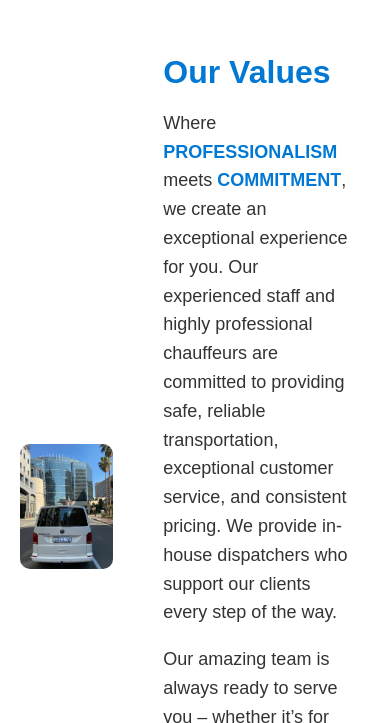
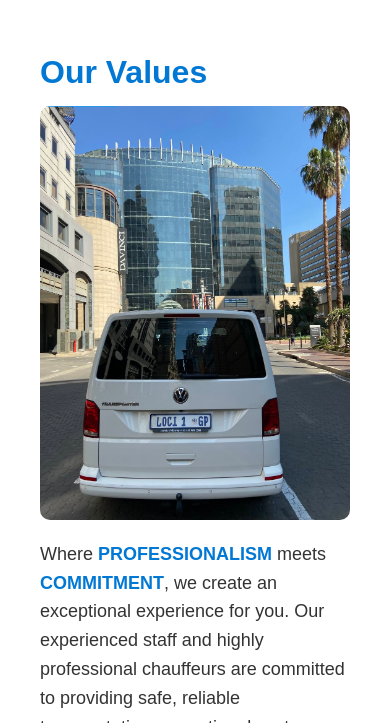
Before and after one commit to IkanyengAdams/my-website, a React (Create React App) app in the folder lociware-website/: page / in a window 390 px wide. Shown: the part 4761-5484 px from the top of the page. Built offline with nearby package versions, Linux system fonts and the light colour scheme.

Commit message:
fixed the values component

```diff
--- a/lociware-website/src/components/Values.jsx
+++ b/lociware-website/src/components/Values.jsx
@@ -8,14 +8,13 @@ export default function Values() {
   return (
     <section className="values" ref={ref}>
       <div className="values-card">
-        {/* Image */}
-        <div className="values-image-container">
-          <img src="/loci1.png" alt="Our Values" className="values-image" />
-        </div>
-
         {/* Text Content */}
         <div className="values-text">
           <h2>Our Values</h2>
+          {/* Image appears here on small screens */}
+          <div className="values-image-container mobile-only">
+            <img src="/loci1.png" alt="Our Values" className="values-image" />
+          </div>
           <p>
             Where <strong>PROFESSIONALISM</strong> meets <strong>COMMITMENT</strong>, we create an exceptional
             experience for you. Our experienced staff and highly professional chauffeurs are committed to
@@ -27,6 +26,11 @@ export default function Values() {
             occasion, and we’ll make the ride flawless, whether close to home or in a new city. We are always there,
             ensuring you receive the best service possible.
           </p>
+        </div>
+
+        {/* Image - Hidden on mobile, visible on desktop */}
+        <div className="values-image-container desktop-only">
+          <img src="/loci1.png" alt="Our Values" className="values-image" />
         </div>
       </div>
 
--- a/lociware-website/src/styles.css
+++ b/lociware-website/src/styles.css
@@ -939,7 +939,7 @@ p {
   color: #0078d4;
 }
 
-/* 🔹 Responsive Design (Mobile: max-width 768px) */
+/* Responsive Design */
 @media (max-width: 768px) {
   .values-card {
     flex-direction: column; /* Stack elements vertically */
@@ -947,32 +947,38 @@ p {
     padding: 20px;
   }
 
-  /* Ensure the title is on its own row */
-  .values-text h2 {
-    order: -2; /* Title stays at the top */
-    margin-bottom: 15px;
+  .values-text {
+    width: 100%;
+    text-align: center; /* Center text on smaller screens */
   }
 
-  /* Ensure the image moves directly below the title */
   .values-image-container {
-    order: -1; /* Image is second */
     width: 100%;
+    margin-bottom: 20px; /* Adds spacing */
+  }
+
+  /* Show image below title on mobile */
+  .desktop-only {
+    display: none;
+  }
+
+  .mobile-only {
     display: flex;
     justify-content: center;
-    margin-bottom: 15px;
+  }
+}
+
+@media (min-width: 769px) {
+  /* Hide mobile image on larger screens */
+  .mobile-only {
+    display: none;
   }
 
-  /* Make the image slightly larger */
-  .values-image {
-    max-width: 90%;
-    height: auto;
-  }
-
-  /* Ensure paragraph text stays below the image */
-  .values-text p {
-    order: 1; /* Text remains at the bottom */
+  .desktop-only {
+    display: flex;
   }
 }
+
 
 /* Team Members Section */
 .team-members {
@@ -1101,6 +1107,7 @@ p {
   }
 }
 
+/* General Styles */
 .services-section {
   text-align: center;
   padding: 60px 20px;
@@ -1137,6 +1144,7 @@ p {
   grid-column: span 2;
 }
 
+/* Service Card Styles */
 .service-card {
   position: relative;
   overflow: hidden;
@@ -1144,6 +1152,7 @@ p {
   height: 500px;
 }
 
+/* Service Image */
 .service-image {
   width: 100%;
   height: 100%;
@@ -1151,13 +1160,11 @@ p {
   transition: transform 0.3s ease-in-out;
 }
 
-.service-card {
-  position: relative;
-  overflow: hidden;
-  border-radius: 10px;
-  height: 500px;
+.service-card:hover .service-image {
+  transform: scale(1.05);
 }
 
+/* Overlay with Title */
 .service-overlay {
   position: absolute;
   bottom: 0;
@@ -1180,12 +1187,46 @@ p {
   text-shadow: 2px 2px 8px rgba(0, 0, 0, 0.7);
 }
 
-.service-card:hover .service-image {
-  transform: scale(1.05);
+.service-card:hover .service-overlay {
+  background: rgba(0, 0, 0, 0.6);
 }
 
-.service-card:hover .service-overlay {
-  background: rgba(0, 0, 0, 0.6);
+/* Slider Dots */
+.slick-dots {
+  bottom: 10px;
+}
+
+.slick-dots li button:before {
+  font-size: 12px;
+  color: white;
+}
+
+.slick-dots li.slick-active button:before {
+  color: #f39c12;
+}
+
+/* Custom Arrows */
+.slick-arrow {
+  position: absolute;
+  top: 50%;
+  transform: translateY(-50%);
+  z-index: 10;
+  font-size: 30px;
+  color: white;
+  cursor: pointer;
+  transition: color 0.3s;
+}
+
+.slick-arrow:hover {
+  color: #f39c12;
+}
+
+.next-arrow {
+  right: 10px;
+}
+
+.prev-arrow {
+  left: 10px;
 }
 
 .values {
```
